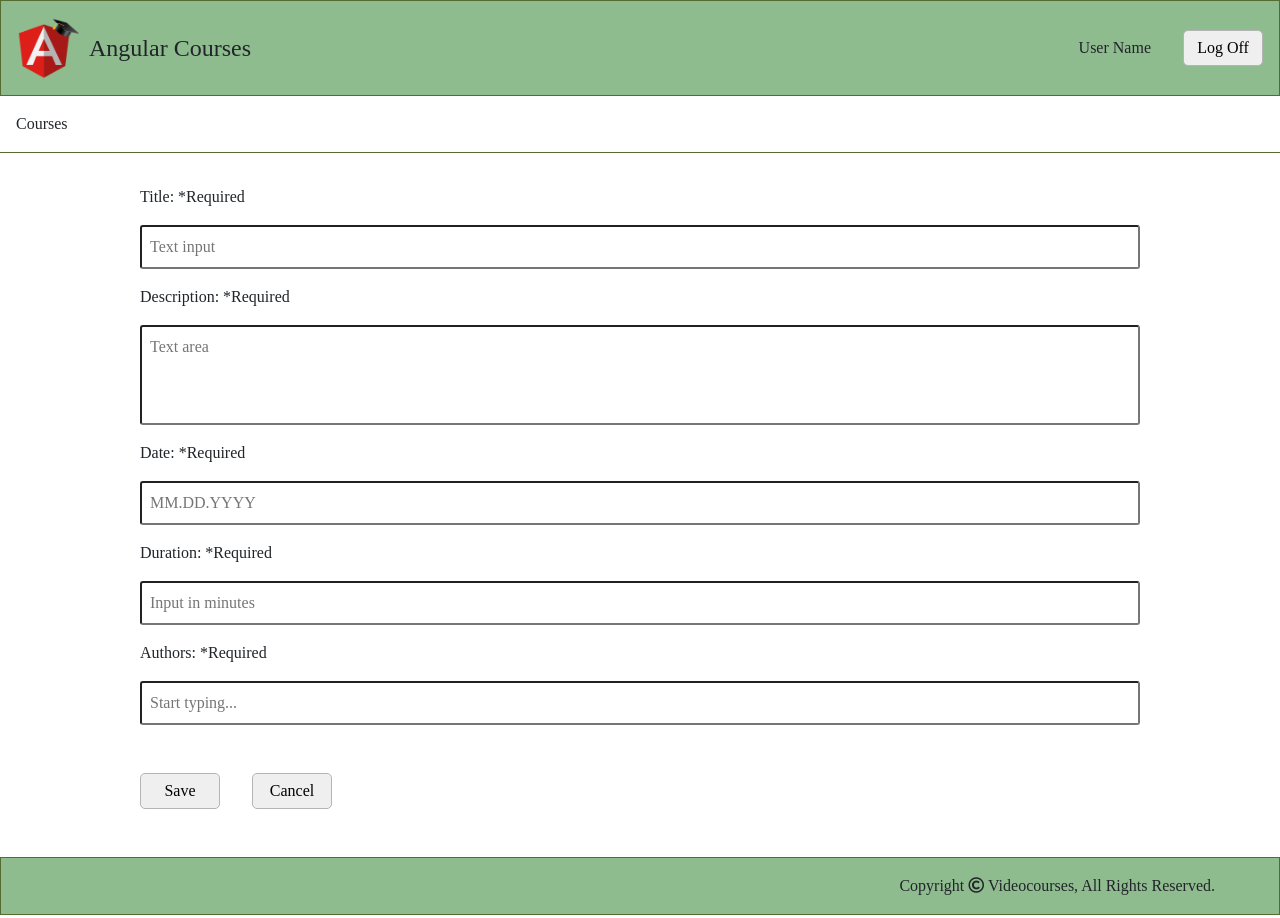
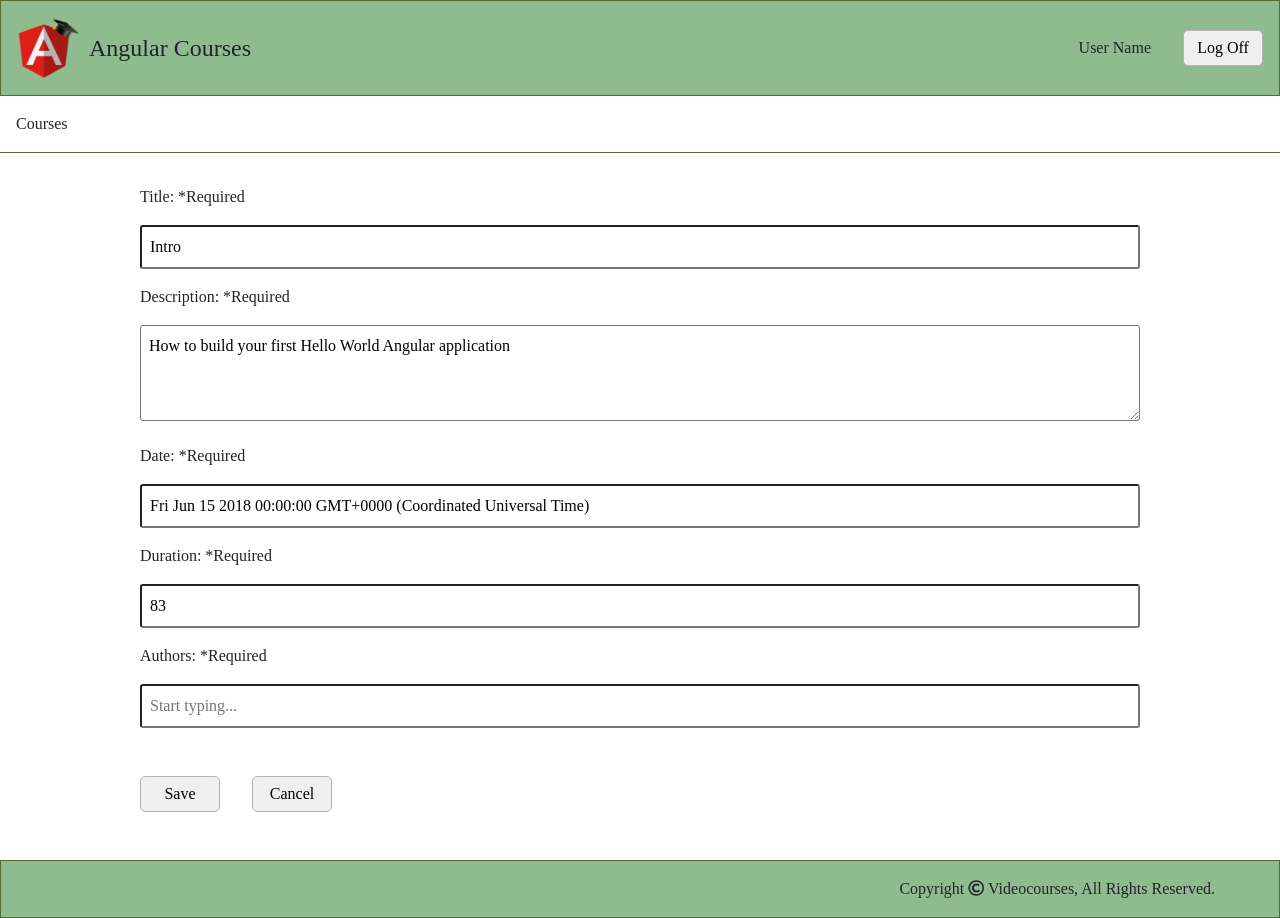
Before and after one commit to e-pavlova/angular-courses, an Angular app: page /course/1/edit in a window 1280 px wide. Built offline with nearby package versions, Linux system fonts and the light colour scheme.

Commit message:
Add binding for edit page fields

```diff
--- a/src/app/edit-add-course/edit-add-course.component.css
+++ b/src/app/edit-add-course/edit-add-course.component.css
@@ -18,7 +18,7 @@
 }
 
 .add-edit-course__input__description__text {
-  padding-bottom: 4rem;
+  min-height: 6rem;
 }
 
 .add-edit-course__button {
--- a/src/app/edit-add-course/edit-add-course.component.html
+++ b/src/app/edit-add-course/edit-add-course.component.html
@@ -3,32 +3,35 @@
     <div class="add-edit-course__input">
       <div class="add-edit-course__input__title">Title: *Required</div>
       <div>
-        <input type="text" placeholder="Text input" required class="add-edit-course__input__text">
+        <input type="text" placeholder="Text input" required class="add-edit-course__input__text" [(ngModel)]="title" name="title">
       </div>
     </div>
     <div class="add-edit-course__input">
       <div class="add-edit-course__input__title">Description: *Required</div>
       <div>
-        <input type="text" placeholder="Text area" required class="add-edit-course__input__text
-        add-edit-course__input__description__text">
+        <textarea placeholder="Text area" required class="add-edit-course__input__text
+        add-edit-course__input__description__text" [(ngModel)]="description" name="description"></textarea>
       </div>
     </div>
     <div class="add-edit-course__input">
       <div class="add-edit-course__input__title">Date: *Required</div>
       <div>
-        <input type="text" placeholder="MM.DD.YYYY" required class="add-edit-course__input__text">
+        <input type="text" placeholder="MM.DD.YYYY" required class="add-edit-course__input__text" [(ngModel)]="date"
+               name="date">
       </div>
     </div>
     <div class="add-edit-course__input">
       <div class="add-edit-course__input__title">Duration: *Required</div>
       <div>
-        <input type="text" placeholder="Input in minutes" required class="add-edit-course__input__text">
+        <input type="text" placeholder="Input in minutes" required class="add-edit-course__input__text"
+               [(ngModel)]="duration" name="duration">
       </div>
     </div>
     <div class="add-edit-course__input">
       <div class="add-edit-course__input__title">Authors: *Required</div>
       <div>
-        <input type="text" placeholder="Start typing..." required class="add-edit-course__input__text">
+        <input type="text" placeholder="Start typing..." required class="add-edit-course__input__text"
+               [(ngModel)]="authors" name="authors">
       </div>
     </div>
     <div class="add-edit-course__button">
--- a/src/app/edit-add-course/edit-add-course.component.ts
+++ b/src/app/edit-add-course/edit-add-course.component.ts
@@ -1,4 +1,7 @@
-import { Component, OnInit } from '@angular/core';
+import {Component, OnInit} from '@angular/core';
+import {ActivatedRoute, ActivatedRouteSnapshot} from '@angular/router';
+import {CourseService} from '../core/services/course.service';
+import {Course} from '../courses-page/course/course';
 
 @Component({
   selector: 'app-edit-add-course',
@@ -7,9 +10,24 @@ import { Component, OnInit } from '@angular/core';
 })
 export class EditAddCourseComponent implements OnInit {
 
-  constructor() { }
+  public title: string;
+  public description: string;
+  public date: Date;
+  public duration: number;
+  public authors = '';
+
+  constructor(private route: ActivatedRoute,
+              private courseService: CourseService) {
+  }
 
   ngOnInit() {
+    const id: string = this.route.snapshot.params.id;
+    const currCourse: Course = this.courseService.getItemByID(parseInt(id, 10));
+
+    this.title = currCourse.title;
+    this.description = currCourse.description;
+    this.date = currCourse.date;
+    this.duration = currCourse.duration;
   }
 
 }
```
